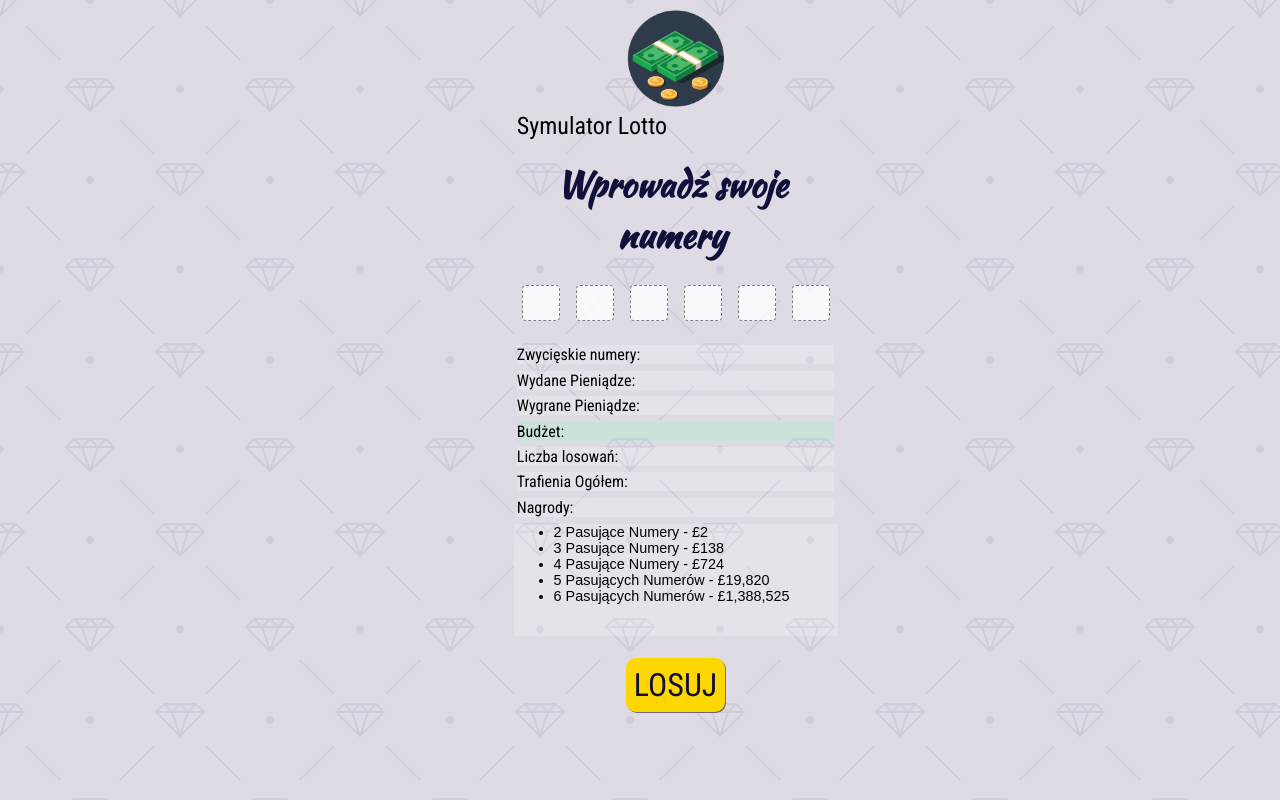
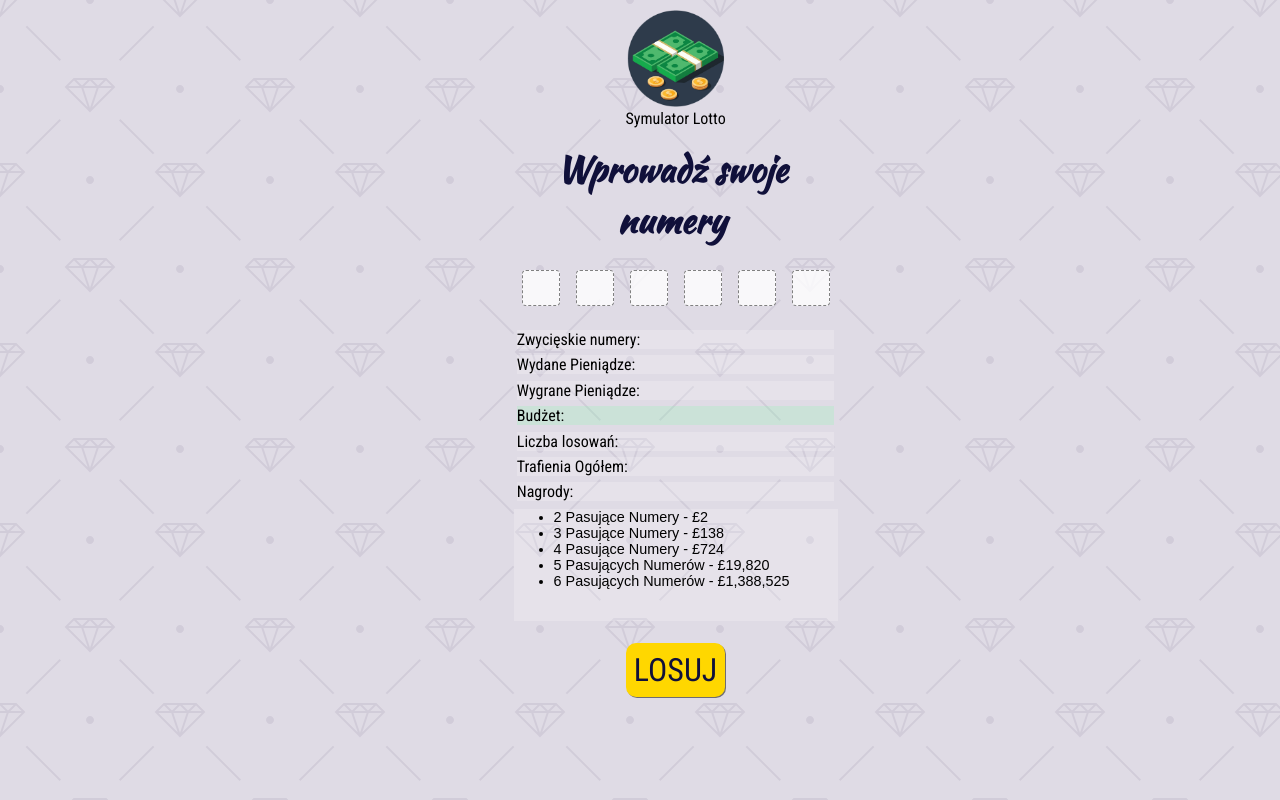
Before and after one commit to KonradBartu/konradbartu.github.io, a plain HTML site: page index.html in a window 1280 px wide. Drawn offline with Linux system fonts and the light colour scheme.

Commit message:
Add files via upload

```diff
--- a/styles.css
+++ b/styles.css
@@ -130,11 +130,15 @@ body {
         color: rgb(16, 16, 58);
         margin: 1rem 0.5rem 1rem 0;
     }
-    p {
-        margin: 0.2rem;
+    .title {
+        text-align: center;
+        align-self: center;
+        /* background-color: white; */
+        font-family: 'Roboto Condensed', sans-serif;
         font-size: 1rem;
-        text-align: left;
-        font-family: 'Roboto Condensed', sans-serif;
+        color: black;
+        margin: 0;
+
     }
     p {
         margin: 0.2rem;
```
